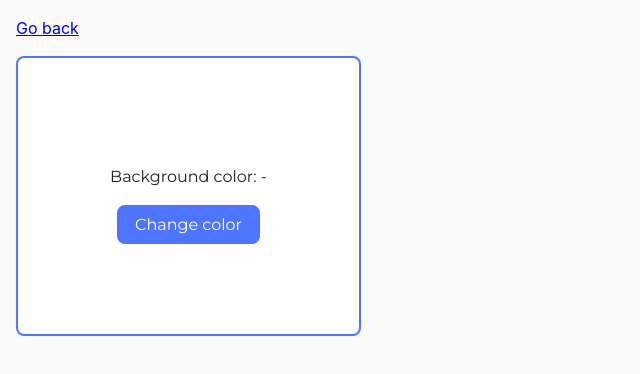
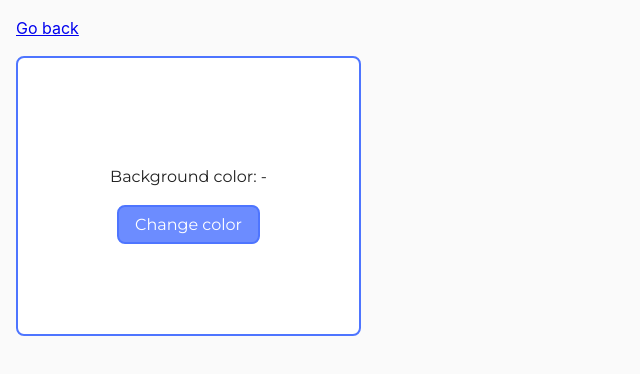
Before and after one commit to pkinzerskiy/goit-js-hw-07, a plain HTML site: page task-5.html in a window 1280 px wide. In both pictures the pointer is over the button "Change color". Shown: the whole page, without its empty margins (0-640 px from the left). Drawn offline with Linux system fonts and the light colour scheme.

Commit message:
hw 8 js a

```diff
--- a/css/common.css
+++ b/css/common.css
@@ -93,3 +93,8 @@ body {
   border: 2px solid #4e75ff;
   background-color: #4e75ff;
 }
+
+.change-color:hover {
+  background-color: #6c8cff;
+  transition: background-color 0.5s;
+}
--- a/js/task-3.js
+++ b/js/task-3.js
@@ -6,7 +6,8 @@ inElm.addEventListener("input", handleInputMsg);
 
 function handleInputMsg(event){
     let usrName = event.target.value;
-    if (usrName.match(/^\u0020{1,}$/)) {
+    // if (usrName.match(/^\u0020{1,}$/) | usrName === "") {
+    if (usrName === "" || usrName.match(/^\u0020{1,}$/)) {
         outElm.textContent = "Anonymous";
          console.log("event.target.value");
         return
--- a/js/task-5.js
+++ b/js/task-5.js
@@ -10,12 +10,16 @@ function getRandomHexColor() {
 const btn = document.querySelector(".change-color");
 const clr = document.querySelector(".color");
 const bdy = document.querySelector('body');
+// const bdy = document.querySelector('widget');
 
 btn.addEventListener("click", btnHandler);
+//bty.addEventListener("click", btnHandler);
+// bdy.addEventListener("click", checkColor);
 
 function btnHandler(event) {
   let color = getRandomHexColor();
   clr.innerHTML = `<span class=\"color\">${color}</span>`;
   bdy.style.backgroundColor = color;
-  console.log(event);
+
+  console.log(color);
 }
```
